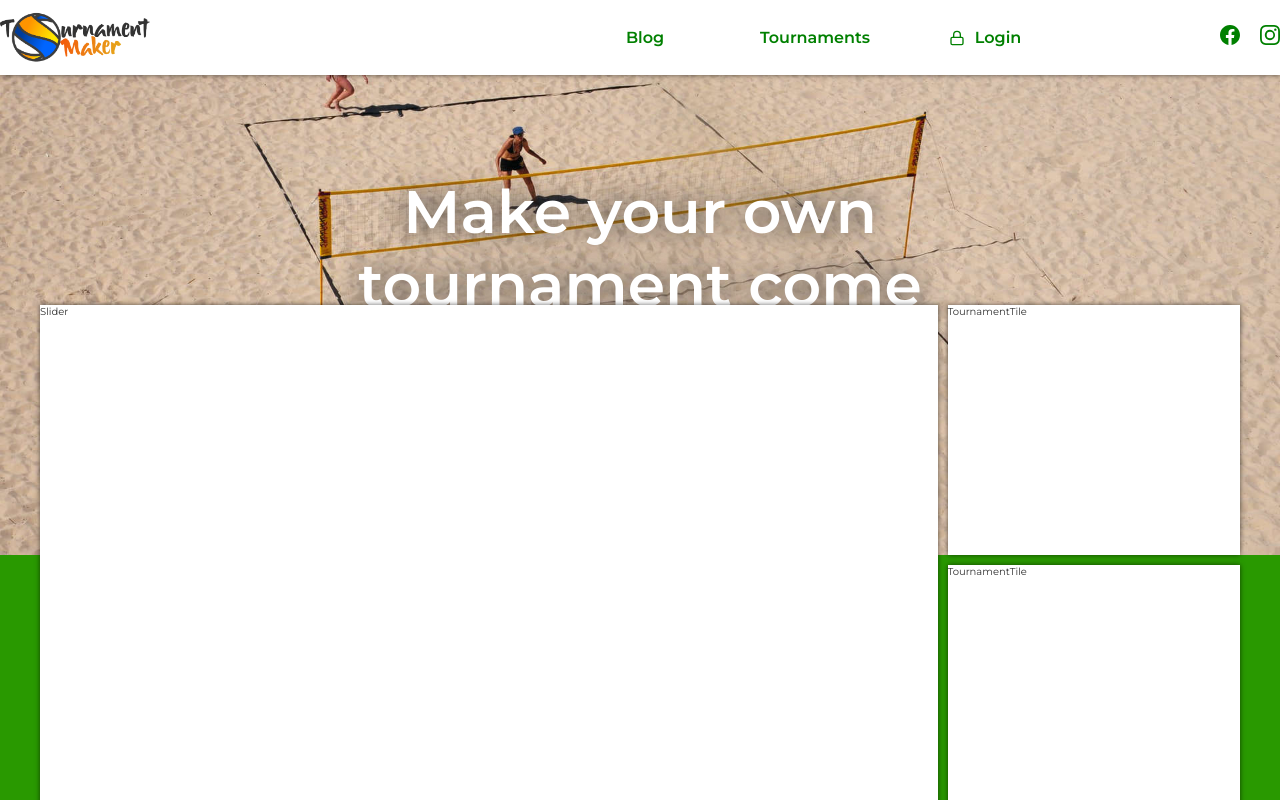
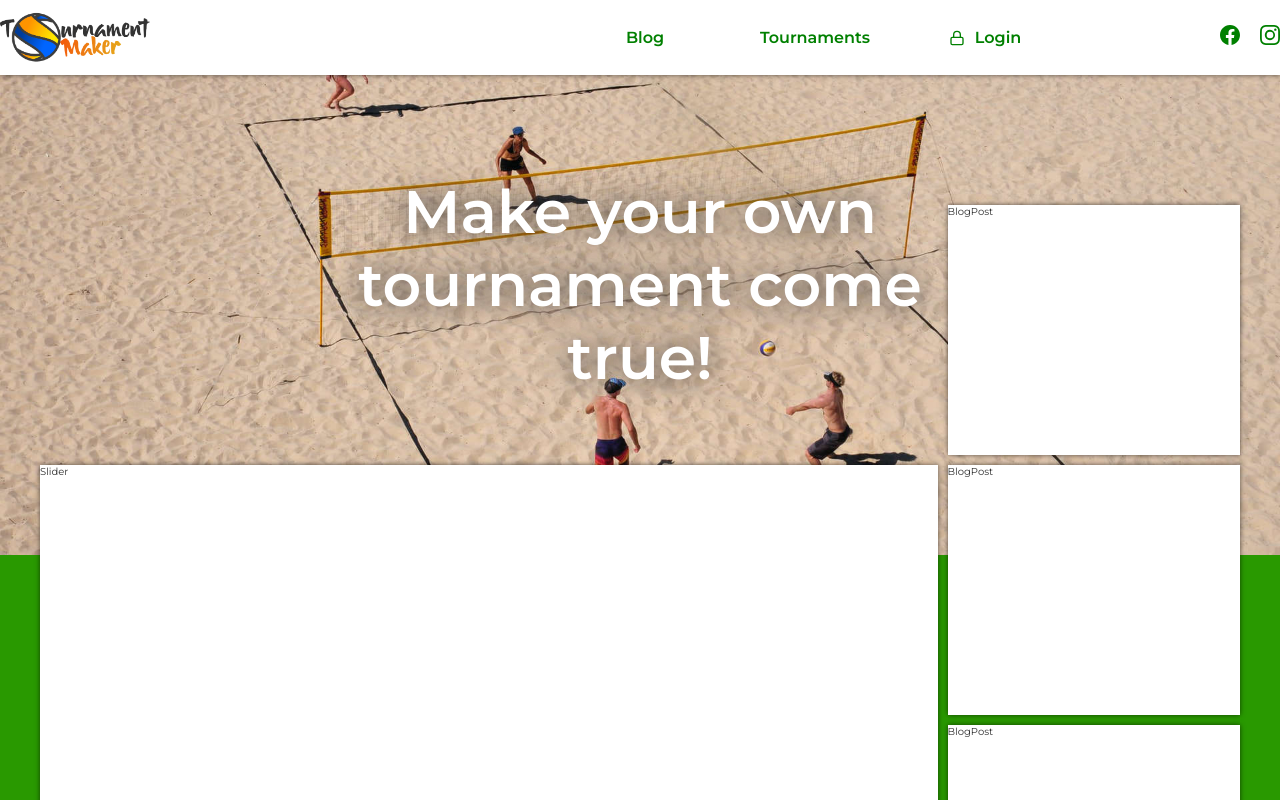
Before and after one commit to obrebskim/Tournament-maker-front, a React (Create React App) app: page / in a window 1280 px wide. Shown: the top 800 px of the page. Built offline with nearby package versions, Linux system fonts and the light colour scheme.

Commit message:
Creating basic styles for Slider, TournamentTile components, rename BlogPost into NewsPost

```diff
--- a/src/App.tsx
+++ b/src/App.tsx
@@ -10,6 +10,7 @@ import Tournaments from './components/Tournaments/Tournaments';
 import Main from './views/pages/Main/Main';
 import Navigation from './components/Navigation/Navigation';
 import Hero from './components/Hero/Hero';
+import Footer from './components/Footer/Footer';
 
 function App() {
   return (
@@ -22,6 +23,7 @@ function App() {
         <Route path='/tournaments/:id' element={<Tournament />} />
         <Route path='/tournaments/create' element={<CreateTournamentForm />} />
       </Routes>
+      <Footer />
     </BrowserRouter>
   );
 }
--- /dev/null
+++ b/src/components/Footer/Footer.tsx
@@ -0,0 +1,14 @@
+import React from 'react'
+import styled from 'styled-components'
+
+export default function Footer() {
+    return (
+        <Container>Footer</Container>
+    )
+}
+
+const Container = styled.footer`
+    height: 400px;
+    background: #333;
+
+`
--- /dev/null
+++ b/src/views/pages/Main/BlogPost.tsx
@@ -0,0 +1,7 @@
+import React from 'react'
+
+export default function BlogPost() {
+    return (
+        <article>BlogPost</article>
+    )
+}
--- a/src/views/pages/Main/Main.tsx
+++ b/src/views/pages/Main/Main.tsx
@@ -1,13 +1,17 @@
 import React from 'react'
 import styled from 'styled-components'
 import Slider from './Slider'
+import BlogPost from './BlogPost'
 import TournamentTile from './TournamentTile'
 
 export default function Main() {
     return (
         <Container>
+            <div className='placeholder'></div>
             <Slider />
-            <TournamentTile />
+            <BlogPost />
+            <BlogPost />
+            <BlogPost />
             <TournamentTile />
         </Container>
     )
@@ -21,11 +25,16 @@ const Container = styled.main`
     grid-template-columns: repeat(4,minmax(250px,1fr));
     grid-auto-rows: 250px;
     gap: 10px;
-    margin: -250px auto 0 auto;
+    margin: -350px auto 0 auto;
 
     & > section, & > article {
         background: #fff;
         box-shadow: var(--shadow);
     }
 
+    & .placeholder {
+        grid-column: 1/4;
+        grid-row: 1/2;
+    }
+
  `
--- a/src/views/pages/Main/Slider.tsx
+++ b/src/views/pages/Main/Slider.tsx
@@ -9,5 +9,5 @@ export default function Slider() {
 
 const Container = styled.section`
     grid-column: 1/4;
-    grid-row: 1/3;
+    grid-row: 2/4;
 `
--- a/src/views/pages/Main/TournamentTile.tsx
+++ b/src/views/pages/Main/TournamentTile.tsx
@@ -1,7 +1,12 @@
 import React from 'react'
+import styled from 'styled-components'
 
 export default function TournamentTile() {
     return (
-        <article>TournamentTile</article>
+        <Container>TournamentTile</Container>
     )
 }
+
+const Container = styled.article`
+    grid-column: 1/4;
+`
```
Also changed, not shown: src/assets/player.png (added).
